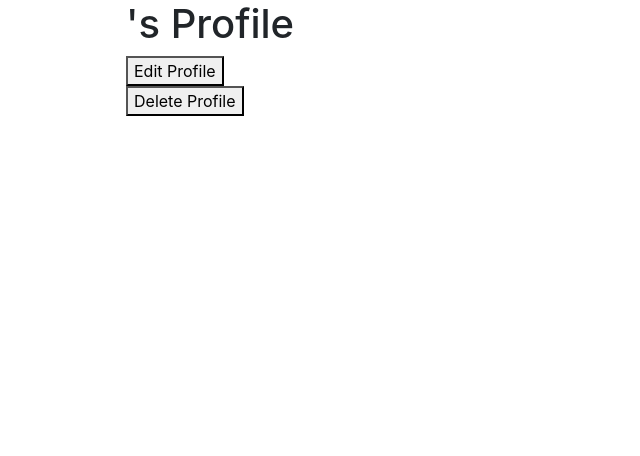
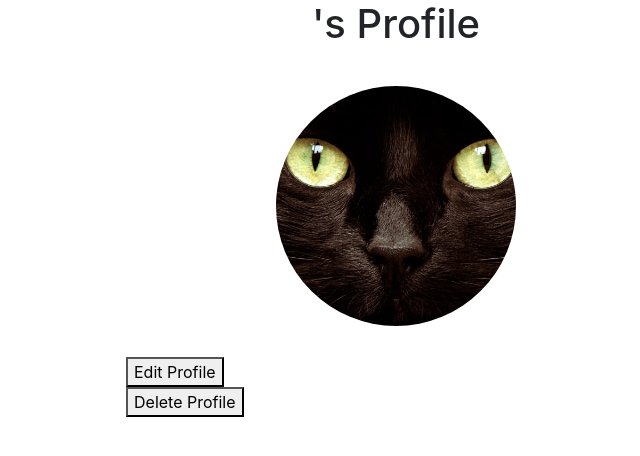
Before and after one commit to dragon-fire-fly/developer_matcher, a Django app: page /user/profile/ in a window 1280 px wide. Shown: the part 56-512 px from the top of the page, without its empty margins (244-884 px from the left). Run offline with Django 3.2, Linux system fonts and the light colour scheme; parts of the project's set-up code (start-up, migrations or seed data) failed here and were passed over; some libraries are stand-ins or nearby versions.

Commit message:
FEAT: Add placeholder pic to user profile & style

```diff
--- a/app_user/templates/app_user/user_profile.html
+++ b/app_user/templates/app_user/user_profile.html
@@ -4,8 +4,17 @@
 {% block content %}
 <div class="container">
     <div class="row">
+        <div class="col-md-8 offset-md-2">
+            <h1 class="text-center">{{ user.username }}'s Profile</h1>
+            <div class="circle-container">
+                <div class="circle-img">
+                    <img src="/static/blackcat.webp" alt="">
+                </div>
+            </div>
+        </div>
+    </div>
+    <div class="row">
         <div class="col-md-8 offset-md-3">
-            <h1>{{ user.username }}'s Profile</h1>
             {% for key, value in user.to_json.items %}
             {% if value %}
 
--- a/static/css/style.css
+++ b/static/css/style.css
@@ -0,0 +1,25 @@
+.circle-container {
+    width: 300px;
+    height: 300px;
+    padding: 30px;
+    border-color: #ccc;
+    border-width: 1px;
+    /* border-radius: 50%; */
+    margin: 0 auto;
+}
+
+.circle-img {
+    width: 100%;
+    height: 100%;
+    border-radius: 50%;
+    overflow: hidden;
+    display: flex;
+    align-items: center;
+    justify-content: center;
+}
+
+.circle-img img {
+    width: 100%;
+    height: 100%;
+    object-fit: cover;
+}
```
Also changed, not shown: static/blackcat.webp (added).
